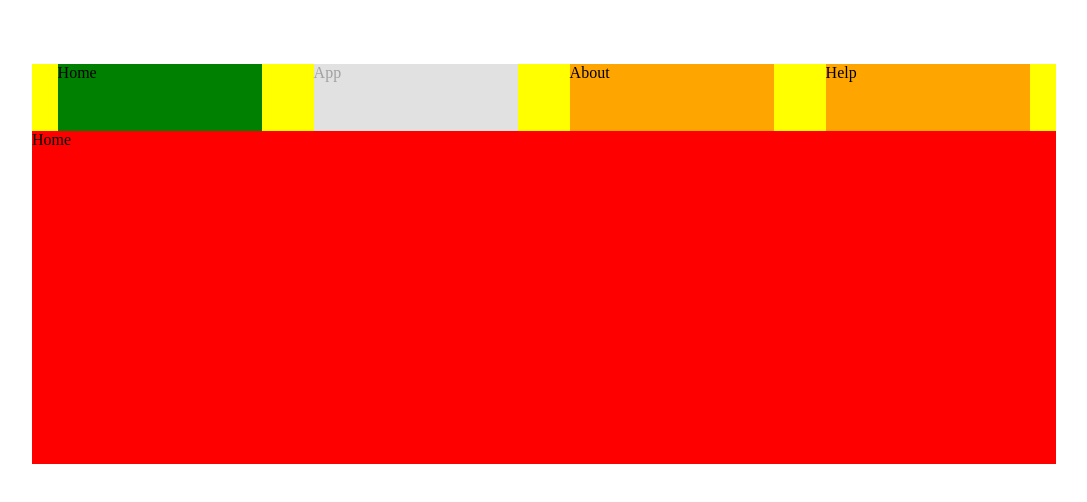
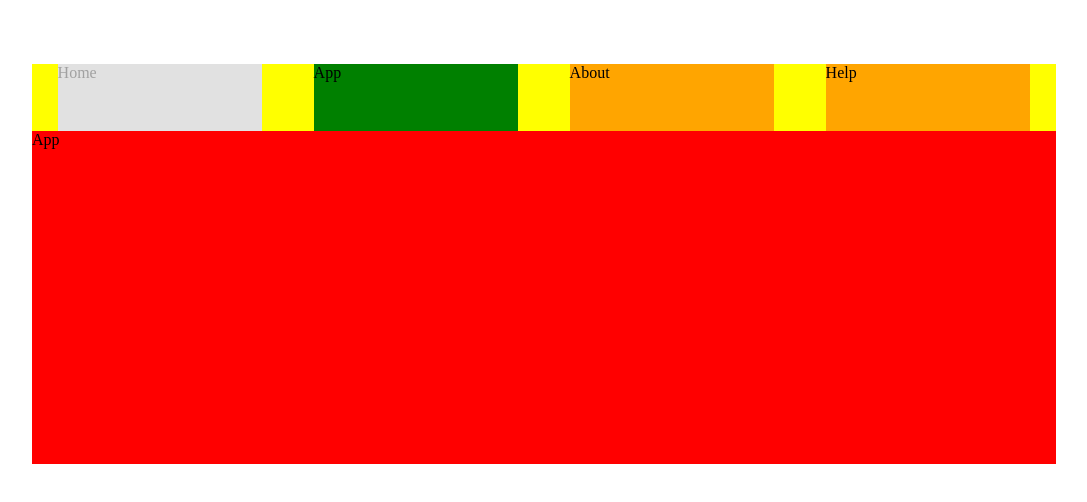
Before and after one commit to shihabus/advanced-react-patterns-ryan, a React (Create React App) app: page / in a window 1280 px wide. Shown: the top 502 px of the page, without its empty margins (96-1183 px from the left). Built offline with nearby package versions, Linux system fonts and the light colour scheme.

Commit message:
Compound components with cloneElements

```diff
--- a/src/App.js
+++ b/src/App.js
@@ -1,6 +1,7 @@
 import React from "react";
-import Tab from "./Tab";
+// import Tab from "./Tab";
 import styled from "styled-components";
+import { Tabs, TabsList, Tab, TabPanels, TabPanel } from "./Compsables";
 
 const AppContainer = styled.div`
   padding: 5% 10%;
@@ -24,10 +25,28 @@ const tabs = [
     content: "Help"
   }
 ];
+
+const DataTab = props => {
+  const { tabs, disabledTabs } = props;
+  return (
+    <Tabs>
+      <TabsList>
+        {tabs.map((tab, idx) => (
+          <Tab disabled={disabledTabs.includes(idx)}>{tab.label}</Tab>
+        ))}
+      </TabsList>
+      <TabPanels>
+        {tabs.map(tab => (
+          <TabPanel>{tab.content}</TabPanel>
+        ))}
+      </TabPanels>
+    </Tabs>
+  );
+};
 export default function App() {
   return (
     <AppContainer>
-      <Tab tabList={tabs} tabsOnBottom={false} disabled={[1]} />
+      <DataTab tabs={tabs} disabledTabs={[0]} />
     </AppContainer>
   );
 }
--- /dev/null
+++ b/src/Compsables.js
@@ -0,0 +1,51 @@
+import React, { useState } from "react";
+import { TabContainer, TabPanelContainer, TabContent, TabItem } from "./Tab";
+
+export const Tabs = props => {
+  const [activeTab, setActiveTab] = useState(1);
+
+  const { children } = props;
+
+  const propedChildren = React.Children.map(children, child => {
+    return React.cloneElement(child, {
+      activeTab,
+      setActiveTab
+    });
+  });
+  return <TabContainer>{propedChildren}</TabContainer>;
+};
+
+export const TabsList = props => {
+  const { children, activeTab, setActiveTab } = props;
+  const propedChildren = React.Children.map(children, (child, idx) => {
+    return React.cloneElement(child, {
+      isActiveTab: idx === activeTab,
+      setActiveTab: () => setActiveTab(idx),
+      idx
+    });
+  });
+  return <TabPanelContainer>{propedChildren}</TabPanelContainer>;
+};
+
+export const Tab = props => {
+  const { children, isActiveTab, setActiveTab, disabled } = props;
+  return (
+    <TabItem
+      onClick={() => !disabled && setActiveTab()}
+      isTabActive={isActiveTab}
+      isDisabled={disabled}
+    >
+      {children}
+    </TabItem>
+  );
+};
+
+export const TabPanels = props => {
+  const { children, activeTab } = props;
+  return <TabContent>{children[activeTab]}</TabContent>;
+};
+
+export const TabPanel = props => {
+  const { children } = props;
+  return children;
+};
--- a/src/Tab.js
+++ b/src/Tab.js
@@ -1,7 +1,7 @@
-import React, { useState, useEffect } from "react";
+import React, { useState } from "react";
 import styled from "styled-components";
 
-const TabContainer = styled.div`
+export const TabContainer = styled.div`
   height: 50vh;
   background: yellowgreen;
   width: 100%;
@@ -9,13 +9,13 @@ const TabContainer = styled.div`
   flex-direction: column;
 `;
 
-const TabContent = styled.div`
+export const TabContent = styled.div`
   height: 100%;
   width: 100%;
   background: red;
 `;
 
-const TabPanelContainer = styled.div`
+export const TabPanelContainer = styled.div`
   height: 20%;
   background-color: yellow;
   bottom: 0;
@@ -24,7 +24,7 @@ const TabPanelContainer = styled.div`
   justify-content: space-around;
 `;
 
-const TabItem = styled.div`
+export const TabItem = styled.div`
   width: 20%;
   height: 100%;
   background-color: ${({ isTabActive, isDisabled }) =>
```
